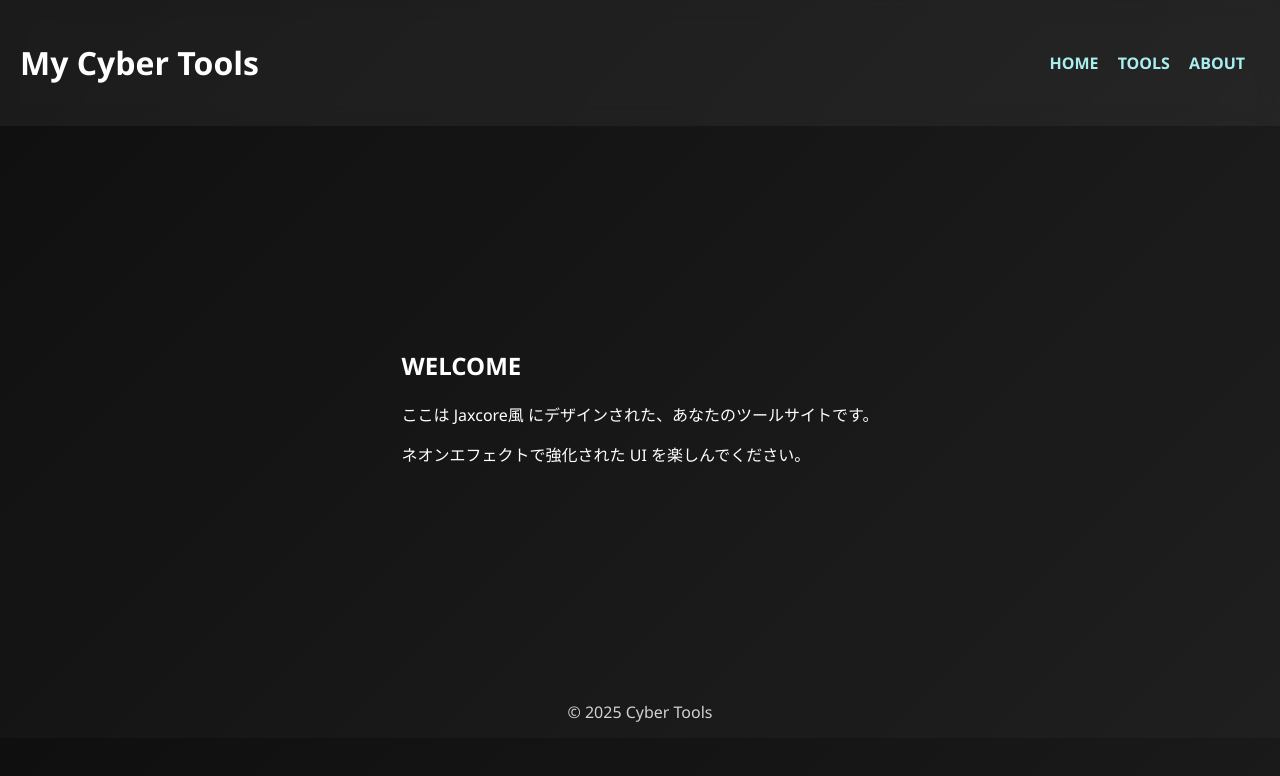
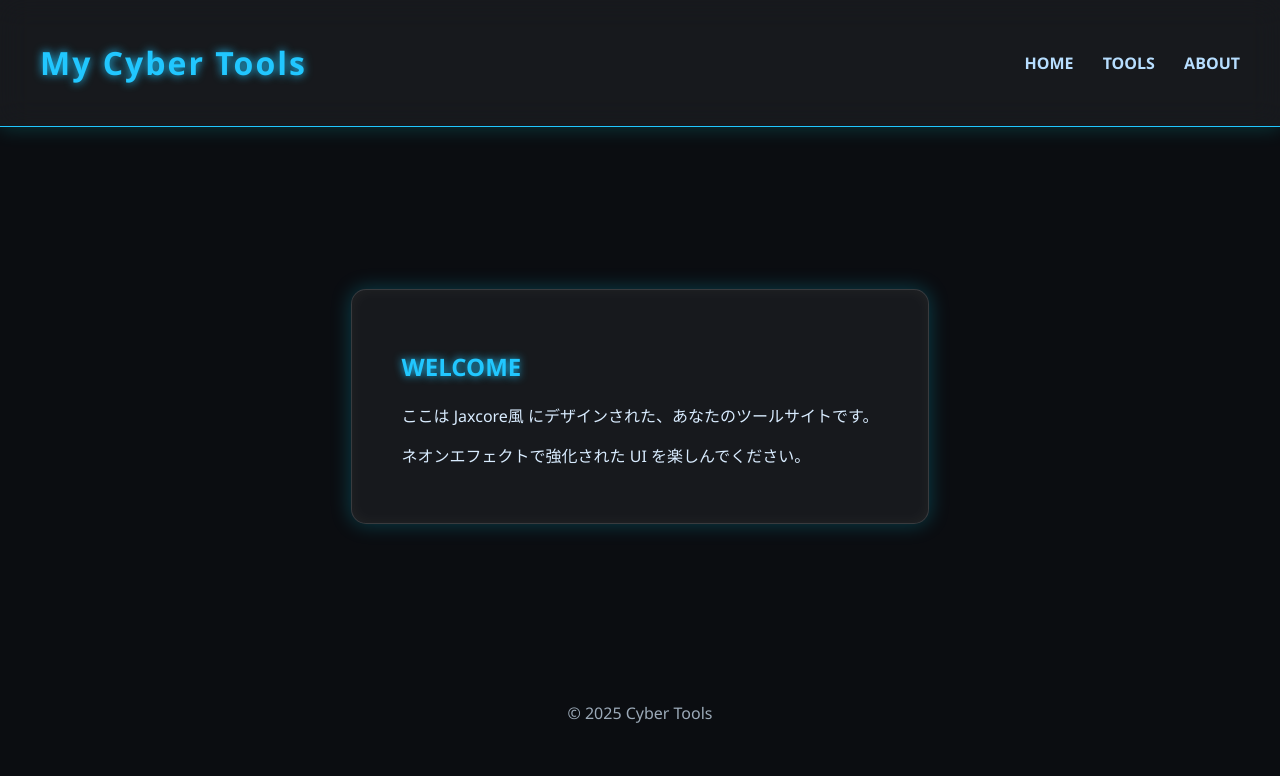
Before and after one commit to shimasuke07-code/shimasuke.tools, a plain HTML site: page index.html in a window 1280 px wide. Drawn offline with Linux system fonts and the light colour scheme.

Commit message:
Update style.css

```diff
--- a/style.css
+++ b/style.css
@@ -1,33 +1,53 @@
-/* --- 全体 --- */
+/* --- 全体設定 --- */
 body {
   margin: 0;
-  font-family: 'Segoe UI', sans-serif;
-  background: linear-gradient(135deg, #0f0f0f, #1f1f1f);
-  color: white;
+  font-family: 'Segoe UI', Roboto, sans-serif;
+  background: #0b0d11;    /* Jaxcore風のダークグレー */
+  color: #d9ecff;
 }
 
-/* --- ヘッダー --- */
-header {
-  background: rgba(255, 255, 255, 0.05);
-  backdrop-filter: blur(10px);
-  padding: 20px;
+
+/* --- ネオンカラー定義 --- */
+:root {
+  --neon-blue: #21c7ff;
+  --neon-purple: #7a4dff;
+  --glass-bg: rgba(255, 255, 255, 0.05);
+}
+
+
+/* --- ヘッダー（光るライン + ガラス幕） --- */
+.cyber-header {
+  padding: 20px 40px;
+  background: var(--glass-bg);
+  backdrop-filter: blur(15px);
+  border-bottom: 1px solid var(--neon-blue);
+  box-shadow: 0 0 20px rgba(0,255,255,0.2);
   display: flex;
   justify-content: space-between;
   align-items: center;
 }
 
+.title {
+  color: var(--neon-blue);
+  text-shadow: 0 0 10px var(--neon-blue);
+  letter-spacing: 2px;
+}
+
 nav a {
-  color: #aee;
-  margin-right: 15px;
+  color: #b7deff;
   text-decoration: none;
-  font-weight: 600;
+  margin-left: 25px;
+  font-weight: bold;
+  transition: 0.25s;
 }
 
 nav a:hover {
-  color: #7cf;
+  color: var(--neon-blue);
+  text-shadow: 0 0 10px var(--neon-blue);
 }
 
-/* --- メインエリア（中央） --- */
+
+/* --- 中央エリア --- */
 .center-area {
   height: 70vh;
   display: flex;
@@ -35,54 +55,50 @@ nav a:hover {
   align-items: center;
 }
 
-/* --- カード（ツールや文章を載せる箱） --- */
-.card {
-  background: rgba(255, 255, 255, 0.08);
-  backdrop-filter: blur(15px);
-  padding: 30px 40px;
+
+/* --- カード（光る枠 + グラス） --- */
+.cyber-card {
+  background: var(--glass-bg);
+  padding: 40px 50px;
   border-radius: 15px;
-  width: 70%;
-  max-width: 600px;
+
+  /* Jaxcore風 の “光る枠” */
+  border: 1px solid rgba(255,255,255,0.15);
+  box-shadow:
+    0 0 20px rgba(0, 225, 255, 0.25),
+    inset 0 0 15px rgba(255,255,255,0.05);
+
+  /* ふわっと出るアニメ */
   animation: fadeIn 0.8s ease;
-  box-shadow: 0 0 20px rgba(0,0,0,0.3);
+  max-width: 650px;
 }
 
+.cyber-card h2 {
+  color: var(--neon-blue);
+  text-shadow: 0 0 8px var(--neon-blue);
+}
+
+
+/* --- ホバーすると光が増える --- */
+.cyber-card:hover {
+  box-shadow:
+    0 0 30px rgba(0,225,255,0.45),
+    inset 0 0 20px rgba(255,255,255,0.1);
+  transform: translateY(-5px);
+  transition: 0.2s;
+}
+
+
 /* --- フッター --- */
-footer {
+.cyber-footer {
+  padding: 15px;
   text-align: center;
-  padding: 15px;
-  opacity: 0.8;
+  opacity: 0.7;
 }
+
 
 /* --- アニメーション --- */
 @keyframes fadeIn {
-  from {
-    opacity: 0;
-    transform: translateY(15px);
-  }
-  to {
-    opacity: 1;
-    transform: translateY(0);
-  }
+  from { opacity: 0; transform: translateY(15px); }
+  to   { opacity: 1; transform: translateY(0); }
 }
-
-.tool-grid {
-  display: grid;
-  grid-template-columns: repeat(auto-fit, minmax(220px, 1fr));
-  gap: 20px;
-}
-
-.tool-card {
-  background: rgba(255,255,255,0.08);
-  padding: 20px;
-  border-radius: 12px;
-  text-decoration: none;
-  color: white;
-  transition: 0.3s;
-  backdrop-filter: blur(10px);
-}
-
-.tool-card:hover {
-  background: rgba(255,255,255,0.15);
-  transform: translateY(-5px);
-}
```
